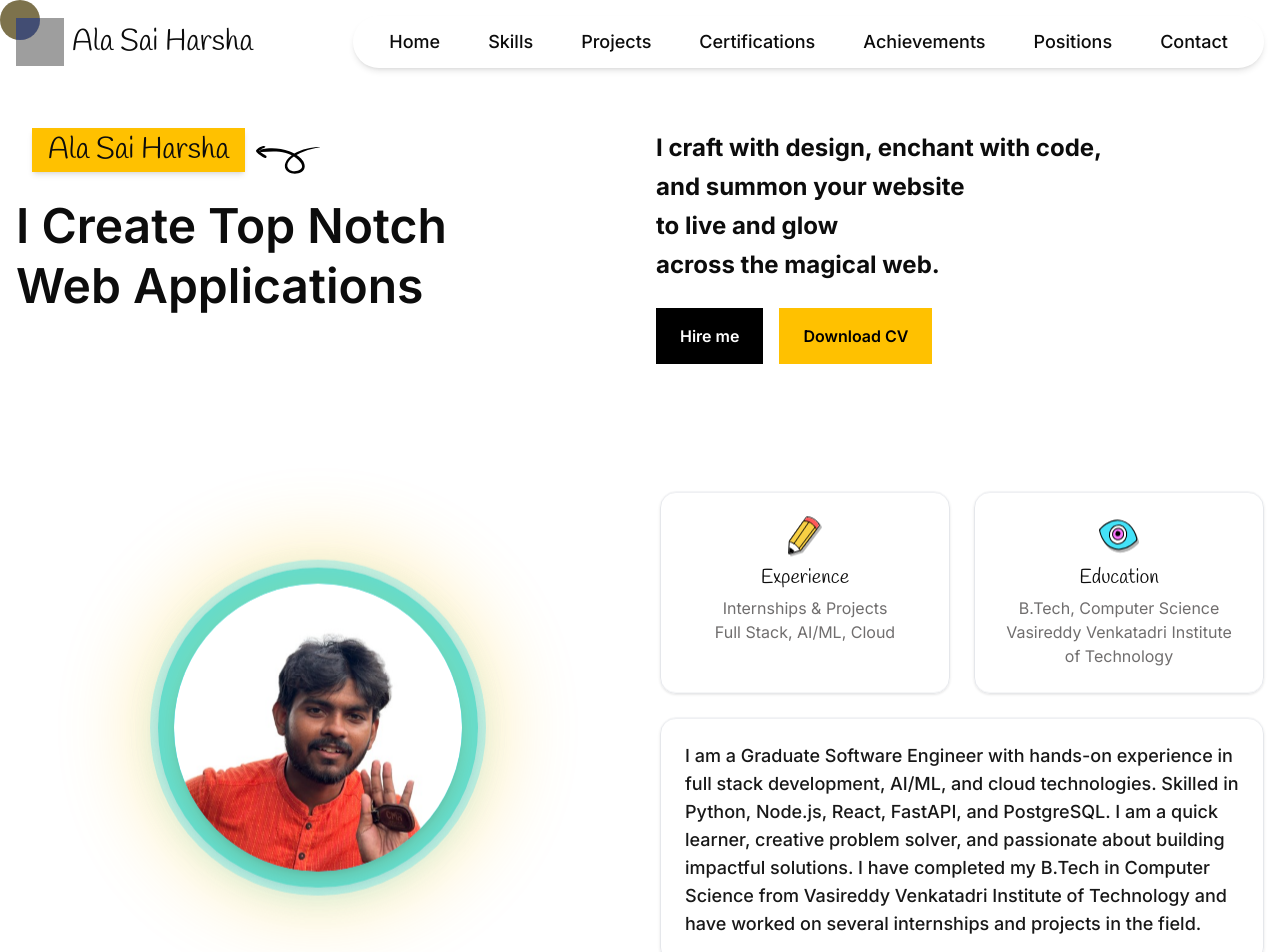
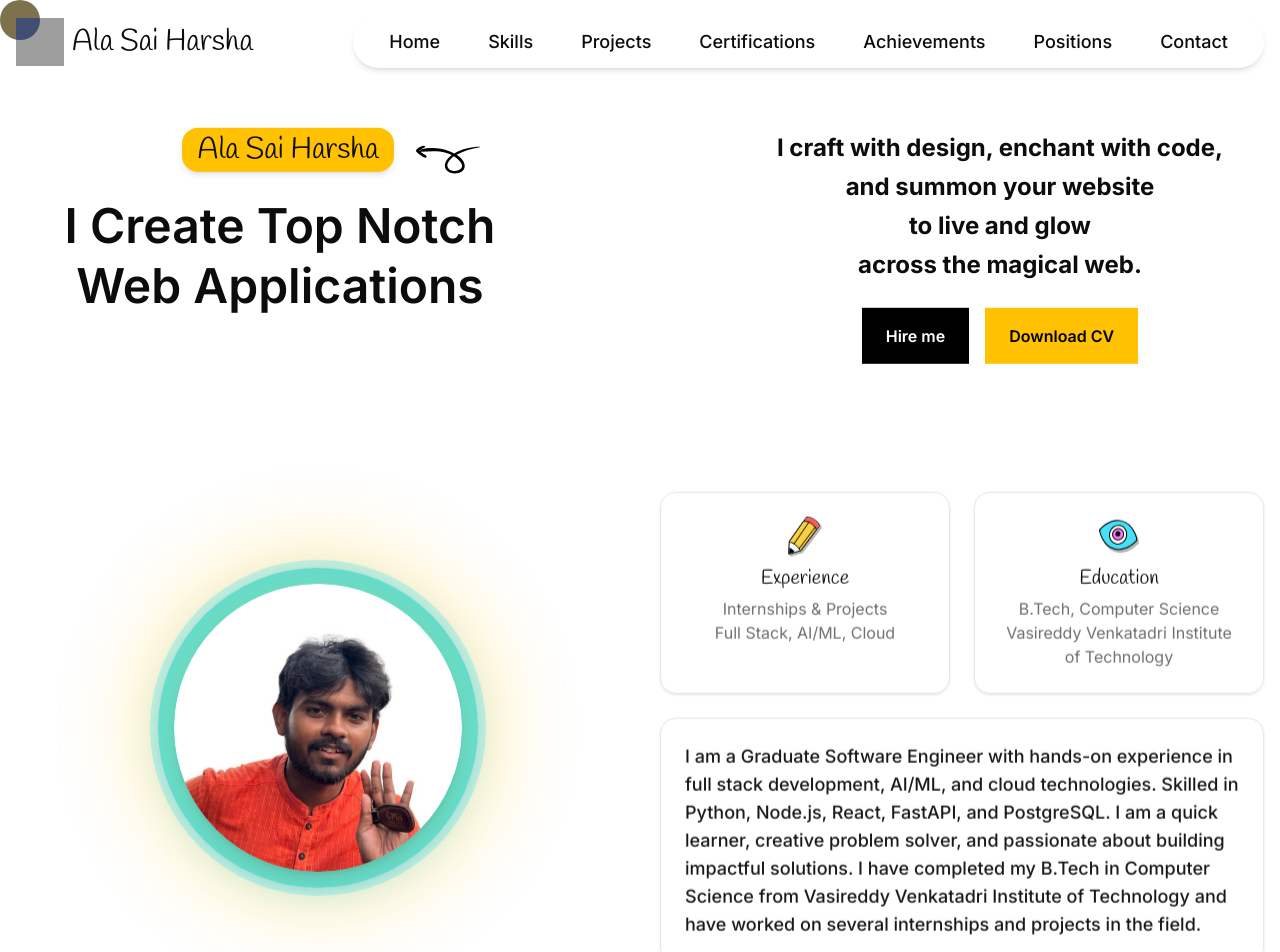
Before and after one commit to SaiHarsha502vvit/React-Portfolio, a React (Vite) app: page / in a window 1280 px wide. Shown: the top 952 px of the page. Built offline with nearby package versions, Linux system fonts and the light colour scheme; grey boxes are pictures that could not be loaded.

Commit message:
Fix : Some fixes in Hero section

```diff
--- a/src/components/common/HeroSection.jsx
+++ b/src/components/common/HeroSection.jsx
@@ -5,30 +5,31 @@ const HeroSection = () => {
   return (
     <section className="pt-32 pb-16 relative">
       <div className="container mx-auto px-4">
-        <div className="grid grid-cols-1 md:grid-cols-2 gap-8">
+        <div className="text-center grid grid-cols-1 md:grid-cols-2 md:gap-8 lg:gap-48 animate-float ">
+          {' '}
           <div className="relative">
             <div className="flex items-center mb-6">
-              <div className="relative ml-4">
+              <div className="relative ml-4 w-full flex justify-center">
                 <img
                   src="/images/img_arrow.svg"
                   alt="Arrow"
-                  className="absolute left-56 -top-2 w-16 h-20"
+                  className="absolute left-96 -top-2 w-16 h-20 hidden lg:block"
                 />
-                <div className="bg-[#ffc100] px-4 py-1 shadow-md">
+                <div className="bg-[#ffc100] px-4 py-1 shadow-md mx-auto md:mx-0 text-center rounded-2xl">
                   <span className="font-handlee text-3xl">Ala Sai Harsha</span>
                 </div>
               </div>
             </div>
             <div className="relative">
-              <h1 className="text-5xl font-semibold leading-tight mb-4">
+              <h1 className="text-5xl font-semibold leading-tight mb-4 animate-zoom-slide-in">
                 I Create Top Notch
                 <br />
                 Web Applications
               </h1>
             </div>
           </div>
-          <div className="flex flex-col justify-center">
-            <p className="text-2xl text-wrap font-bold mb-6 leading-relaxed">
+          <div className="flex flex-col justify-center ">
+            <p className="text-2xl text-wrap font-bold mb-6 leading-relaxed animate-fade-in">
               I craft with design, enchant with code,
               <br />
               and summon your website
@@ -37,12 +38,24 @@ const HeroSection = () => {
               <br />
               across the magical web.
             </p>
-            <div>
-              <Button variant="primary" className="px-6 py-4 text-2xl font-semibold">
-                Hire me
-              </Button>
+            <div className="animate-fade-in">
+              <a
+                href="https://www.linkedin.com/in/sai-harsha-ala-370773239/"
+                target="_blank"
+                rel="noopener noreferrer"
+              >
+                <Button
+                  variant="primary"
+                  className="px-6 py-4 text-2xl font-semibold pastel-glow-hover"
+                >
+                  Hire me
+                </Button>
+              </a>
               <a href="/Ala_Sai_Harsha.pdf" target="_blank" rel="noopener noreferrer">
-                <Button variant="secondary" className="ml-4 px-6 py-4 text-2xl font-semibold">
+                <Button
+                  variant="secondary"
+                  className="ml-4 px-6 py-4 text-2xl font-semibold pastel-glow-hover"
+                >
                   Download CV
                 </Button>
               </a>
--- a/src/pages/Home/AboutSection.jsx
+++ b/src/pages/Home/AboutSection.jsx
@@ -9,6 +9,7 @@ const AboutSection = () => (
           style={{
             boxShadow:
               '0 0 0 8px rgba(68,226,248,0.18), 0 8px 32px 0 rgba(68,226,248,0.32), 0 2px 8px 0 var(--accent-lavender)',
+            animationDelay: '0.1s',
           }}
         >
           {/* Faded pastel ring effect */}
@@ -29,7 +30,10 @@ const AboutSection = () => (
       </div>
       <div className="flex-1 about-details-container slide-in">
         <div className="grid grid-cols-1 sm:grid-cols-2 gap-6 mb-6">
-          <div className="details-container bg-white/80 rounded-2xl shadow p-6 flex flex-col items-center text-center border border-mint animate-float">
+          <div
+            className="neumorphism details-container bg-white/80 rounded-2xl shadow p-6 flex flex-col items-center text-center border border-mint animate-float animate-staggered-fade-in pastel-glow-hover"
+            style={{ animationDelay: '0.2s' }}
+          >
             <img
               src="/images/img_group_1.svg"
               alt="Experience icon"
@@ -42,7 +46,10 @@ const AboutSection = () => (
               Full Stack, AI/ML, Cloud
             </p>
           </div>
-          <div className="details-container bg-white/80 rounded-2xl shadow p-6 flex flex-col items-center text-center border border-mint animate-float">
+          <div
+            className="neumorphism details-container bg-white/80 rounded-2xl shadow p-6 flex flex-col items-center text-center border border-mint animate-float animate-staggered-fade-in pastel-glow-hover"
+            style={{ animationDelay: '0.3s' }}
+          >
             <img
               src="/images/img_group_2.svg"
               alt="Education icon"
@@ -56,7 +63,10 @@ const AboutSection = () => (
             </p>
           </div>
         </div>
-        <div className="text-container bg-white/70 rounded-2xl shadow p-6 border border-peach animate-fade-in animate-float">
+        <div
+          className="glassmorphism text-container bg-white/70 rounded-2xl shadow p-6 border border-peach animate-fade-in animate-float animate-staggered-fade-in pastel-glow-hover"
+          style={{ animationDelay: '0.4s' }}
+        >
           <p className="text-lg text-[#181818] font-medium animate-float">
             I am a Graduate Software Engineer with hands-on experience in full stack development,
             AI/ML, and cloud technologies. Skilled in Python, Node.js, React, FastAPI, and
--- a/src/pages/Home/PortfolioSection.jsx
+++ b/src/pages/Home/PortfolioSection.jsx
@@ -74,7 +74,8 @@ const PortfolioSection = () => {
               description={item.description}
               githubLink={item.githubLink}
               liveDemoLink={item.liveDemoLink}
-              className="h-full"
+              className={`h-full animate-staggered-fade-in pastel-glow-hover`}
+              style={{ animationDelay: `${idx * 0.12 + 0.1}s` }}
             />
           ))}
         </div>
--- a/src/styles/animations.css
+++ b/src/styles/animations.css
@@ -157,3 +157,37 @@
   animation: raindrop-bounce 1.2s infinite alternate;
   background: var(--skills-cursor-color, rgba(186, 201, 255, 0.8));
 }
+
+@keyframes zoomSlideIn {
+  0% {
+    opacity: 0;
+    transform: scale(0.85) translateY(40px);
+  }
+  60% {
+    opacity: 1;
+    transform: scale(1.05) translateY(-8px);
+  }
+  100% {
+    opacity: 1;
+    transform: scale(1) translateY(0);
+  }
+}
+.animate-zoom-slide-in {
+  animation: zoomSlideIn 1.1s cubic-bezier(.22,1,.36,1);
+}
+
+@keyframes staggeredFadeIn {
+  0% { opacity: 0; transform: translateY(30px) scale(0.98); }
+  100% { opacity: 1; transform: translateY(0) scale(1); }
+}
+.animate-staggered-fade-in {
+  animation: staggeredFadeIn 0.8s cubic-bezier(.22,1,.36,1) both;
+}
+
+.pastel-glow-hover {
+  transition: box-shadow 0.4s, transform 0.4s;
+}
+.pastel-glow-hover:hover {
+  box-shadow: 0 0 0 6px rgba(186,201,255,0.18), 0 8px 32px 0 rgba(157,220,255,0.18), 0 2px 8px 0 var(--accent-mint);
+  transform: scale(1.05);
+}
```
